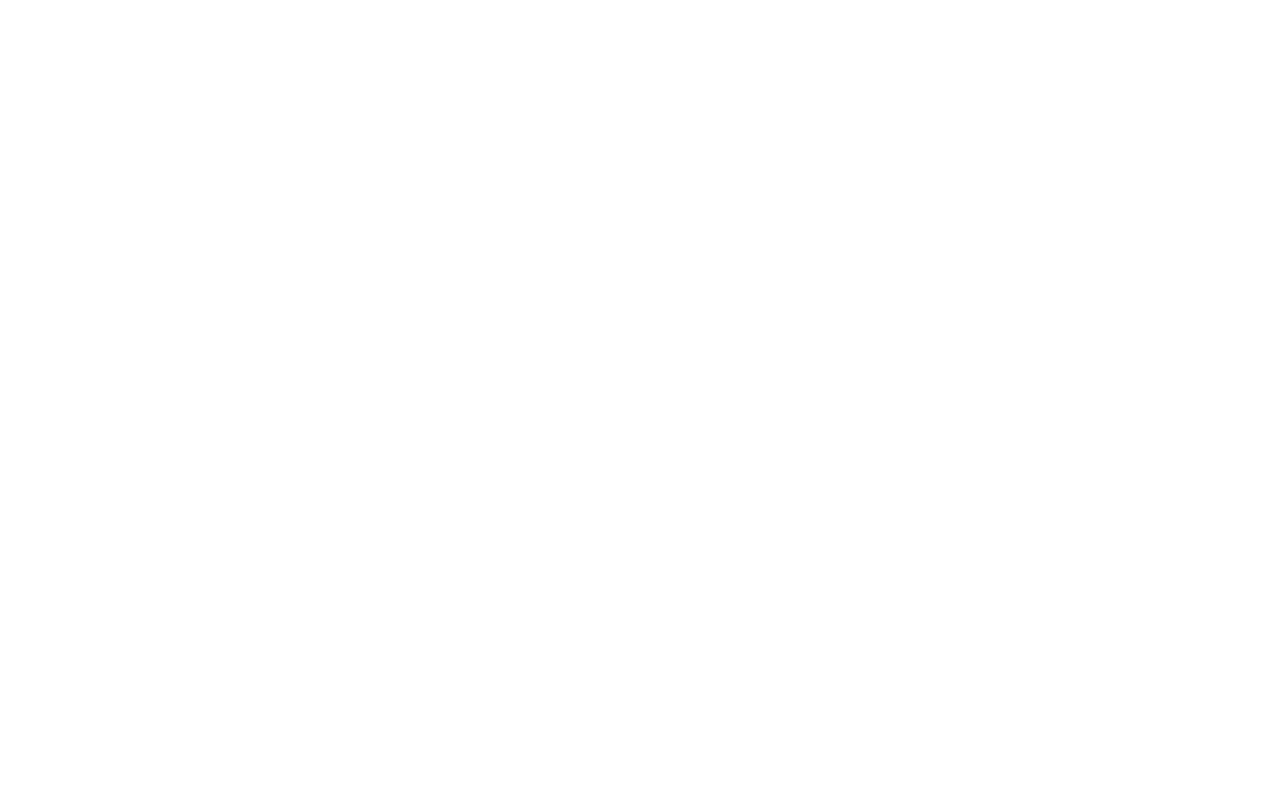
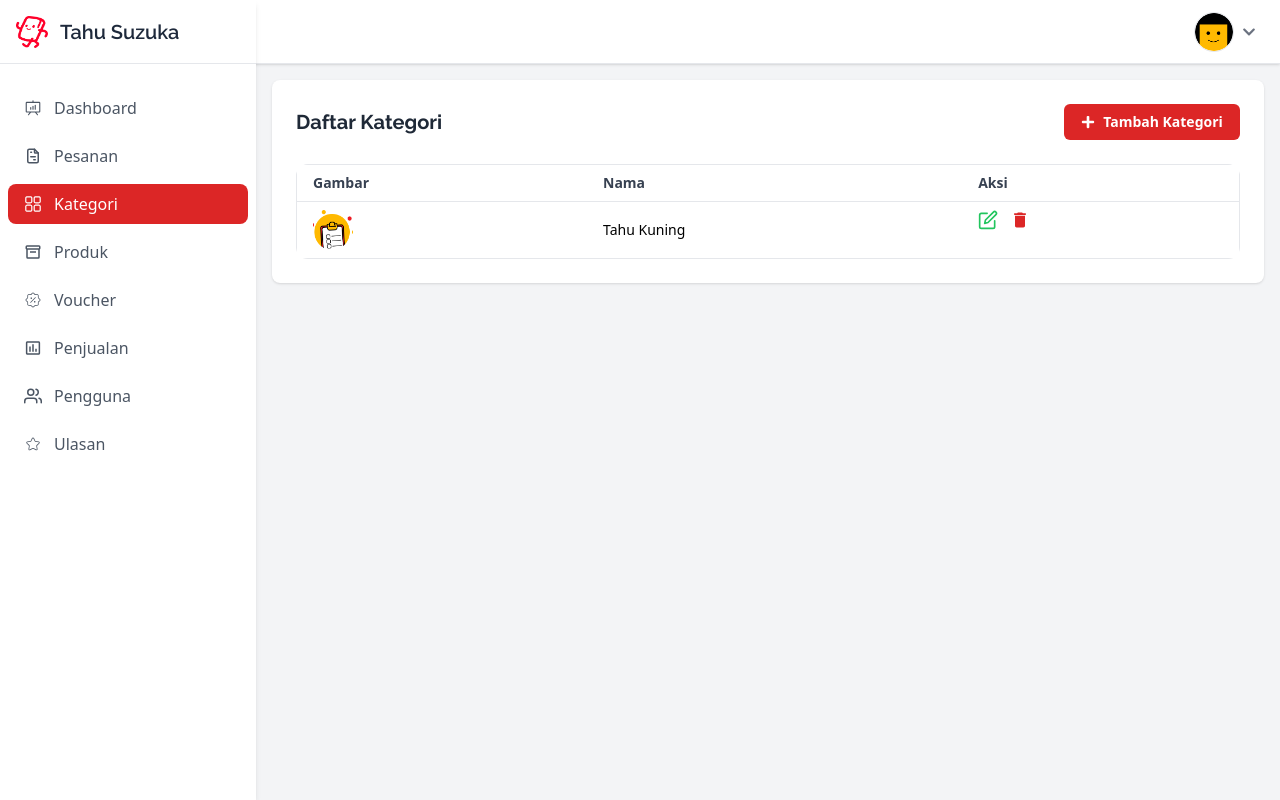
Before and after one commit to Tahu-Suzuka/suzuka-frontend, a React (Vite) app: page /dashboard/category in a window 1280 px wide. Before the commit this address had no page. Built offline with nearby package versions, Linux system fonts and the light colour scheme.

Commit message:
dashboard: category

```diff
--- a/src/App.jsx
+++ b/src/App.jsx
@@ -30,6 +30,7 @@ import DashboardPage from "./pages/Dashboard/DashboardPage";
 import DashboardLayout from "./layouts/dashboard/DashboardLayout";
 import OrderContent from "./components/organisms/dashboard/OrderContent";
 import ProductContent from "./components/organisms/dashboard/ProductContent";
+import CategoryContent from "./components/organisms/dashboard/CategoryContent";
 
 // Error Pages
 import ErrorPage from "./pages/ErrorPage";
@@ -43,6 +44,7 @@ const App = () => {
           <Route index element={<DashboardPage />} />
           <Route path="order" element={<OrderContent />} />
           <Route path="product" element={<ProductContent />} />
+          <Route path="category" element={<CategoryContent />} />
         </Route>
 
         {/* Public Layout */}
--- a/src/components/atoms/Button.jsx
+++ b/src/components/atoms/Button.jsx
@@ -12,7 +12,7 @@ export default function Button({
 }) {
   const baseClass = `
     inline-flex items-center justify-center gap-2
-    font-semibold transition duration-300
+    font-semibold transition duration-300 text-sm
     hover:bg-secondary
     ${width} ${py} ${bgColor} ${textColor} ${className}
   `.trim();
--- /dev/null
+++ b/src/components/organisms/dashboard/CategoryContent.jsx
@@ -0,0 +1,63 @@
+import React from "react";
+import { FaPlus } from "react-icons/fa";
+import Button from "../../atoms/Button";
+import { FiEdit } from "react-icons/fi";
+import { MdDelete } from "react-icons/md";
+import Table from "../../atoms/Table";
+
+const CategoryContent = () => {
+  const categories = [
+    {
+      gambar: "/images/no-order.png",
+      nama: "Tahu Kuning",
+    },
+  ];
+
+  const headers = ["Gambar", "Nama", "Aksi"];
+
+  return (
+    <div className="space-y-6 bg-white p-6 rounded-lg shadow">
+      {/* Toolbar */}
+      <div className="flex w-full justify-between items-center">
+        <h1 className="text-xl font-bold text-gray-800">Daftar Kategori</h1>
+        <div className="flex flex-wrap justify-end gap-4">
+          <Button
+            width="w-44"
+            py="py-2"
+            className="rounded-md flex items-center justify-center gap-2"
+          >
+            <FaPlus className="text-sm" />
+            <span>Tambah Kategori</span>
+          </Button>
+        </div>
+      </div>
+
+      <Table headers={headers}>
+        {categories.map((category, idx) => (
+          <tr key={idx} className="border-t">
+            <td className="py-2 px-4">
+              <div className="flex items-center gap-3">
+                <img
+                  src={category.gambar}
+                  alt={category.nama}
+                  className="w-10 h-10 object-cover rounded"
+                />
+              </div>
+            </td>
+            <td className="py-2 px-4">{category.nama}</td>
+            <td className="py-2 px-4 flex gap-3">
+              <button className="text-green-500 hover:text-green-700">
+                <FiEdit className="w-5 h-5" />
+              </button>
+              <button className="text-primary hover:text-red-800">
+                <MdDelete className="w-5 h-5" />
+              </button>
+            </td>
+          </tr>
+        ))}
+      </Table>
+    </div>
+  );
+};
+
+export default CategoryContent;
--- a/src/components/organisms/dashboard/OrderContent.jsx
+++ b/src/components/organisms/dashboard/OrderContent.jsx
@@ -1,5 +1,5 @@
 import React, { useState } from "react";
-import { FaPrint } from "react-icons/fa";
+import { FaPrint, FaPlus } from "react-icons/fa";
 import Button from "../../atoms/Button";
 import OrderTable from "../../organisms/dashboard/OrderTable";
 import SearchBar from "../../atoms/SearchBar";
@@ -52,10 +52,13 @@ const OrderContent = () => {
         <h1 className="text-xl font-bold text-gray-800">Daftar Pesanan</h1>
         <div className="flex flex-wrap justify-end gap-4">
           <Button
-            text="Tambah Pesanan Manual"
-            width="w-52"
-            className="rounded-md"
-          />
+            width="w-44"
+            py="py-1.5"
+            className="rounded-md flex items-center justify-center gap-2"
+          >
+            <FaPlus className="text-sm" />
+            <span>Tambah Kategori</span>
+          </Button>
 
           <select className="border border-gray-300 text-sm px-2 rounded-md">
             <option>Semua Status</option>
@@ -74,7 +77,12 @@ const OrderContent = () => {
             />
           </div>
 
-          <Button text="Cetak Invoice" className="rounded-md" width="w-52">
+          <Button
+            text="Cetak Invoice"
+            className="rounded-md"
+            width="w-36"
+            py="py-1"
+          >
             <FaPrint />
           </Button>
         </div>
--- a/src/components/organisms/dashboard/Sidebar.jsx
+++ b/src/components/organisms/dashboard/Sidebar.jsx
@@ -11,7 +11,7 @@ import SidebarItem from "../../atoms/SidebarItem";
 const menu = [
   { name: "Dashboard", path: "/dashboard", icon: PiPresentationChart },
   { name: "Pesanan", path: "/dashboard/order", icon: TbFileInvoice },
-  { name: "Kategori", path: "/category", icon: RxDashboard },
+  { name: "Kategori", path: "/dashboard/category", icon: RxDashboard },
   { name: "Produk", path: "/dashboard/product", icon: BiBox },
   { name: "Voucher", path: "/discount", icon: CiDiscount1 },
   { name: "Penjualan", path: "/sales", icon: MdInsertChartOutlined },
@@ -32,7 +32,7 @@ const Sidebar = () => (
           to={item.path}
           label={item.name}
           icon={item.icon}
-          end={item.path === "/dashboard"} // ⬅️ hanya end untuk dashboard
+          end={item.path === "/dashboard"}
         />
       ))}
     </div>
```
